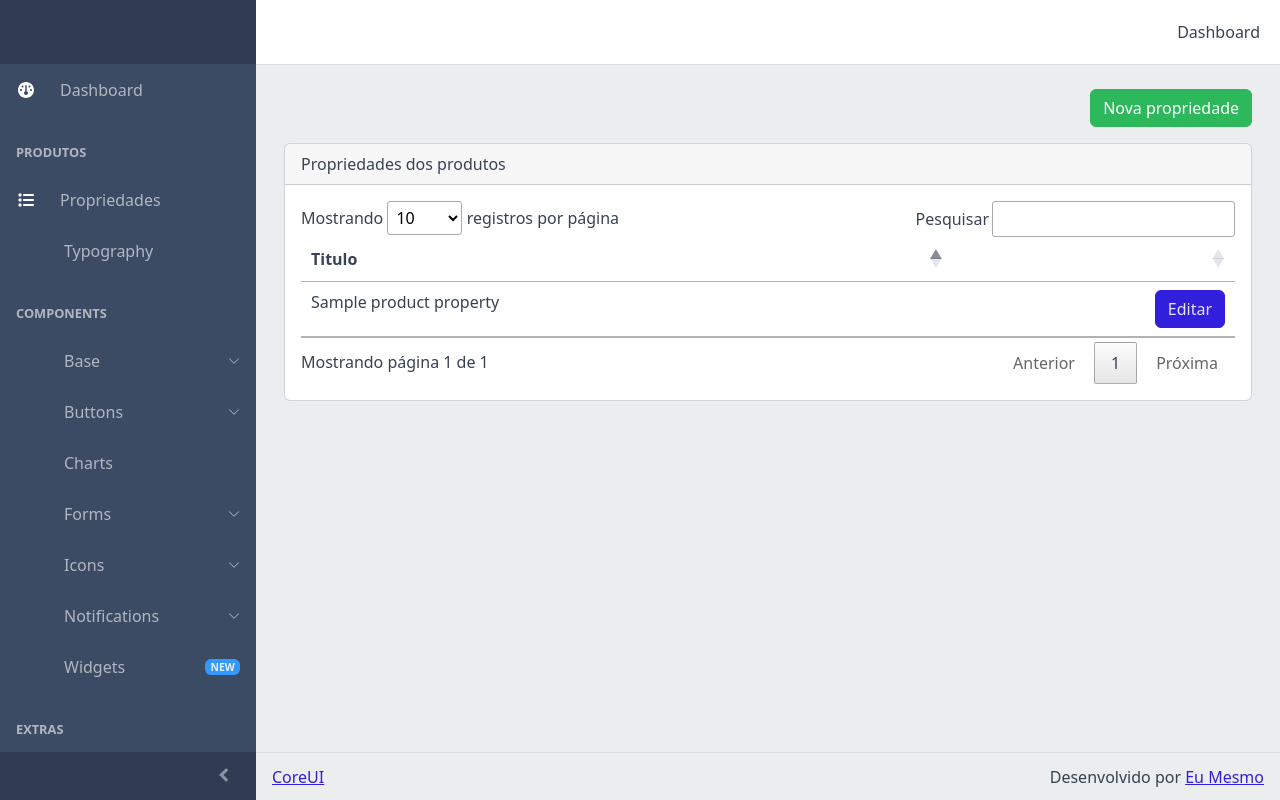
After one commit to MrFrezza/php-training, a Symfony app: template templates/admin/product_property/index.html.twig in a window 1280 px wide. The commit adds this page. Run offline with Twig, Linux system fonts and the light colour scheme; the template is opened without the code that fills it: most values are stand-ins (such as "Sample title", 1, 10 or a date in 2020); some libraries are stand-ins or nearby versions.

Commit message:
Crud de propriedades

```diff
--- /dev/null
+++ b/templates/admin/product_property/_delete_form.html.twig
@@ -0,0 +1,4 @@
+<form method="post" action="{{ path('app_admin_product_property_delete', {'id': product_property.id}) }}" onsubmit="return confirm('Quer mesmo apagar este item?');">
+    <input type="hidden" name="_token" value="{{ csrf_token('delete' ~ product_property.id) }}">
+    <button class="btn btn-danger ms-3 text-white float-end">Deletar</button>
+</form>
--- /dev/null
+++ b/templates/admin/product_property/index.html.twig
@@ -0,0 +1,72 @@
+{% extends 'base.html.twig' %}
+
+{% block title %}Lista de Propriedades de produtos{% endblock %}
+
+{% block javascripts %}
+    <script src="https://code.jquery.com/jquery-3.7.1.min.js" integrity="sha256-/JqT3SQfawRcv/BIHPThkBvs0OEvtFFmqPF/lYI/Cxo=" crossorigin="anonymous"></script>
+    <script>
+        $(document).ready(function () {
+            $('#tabela').DataTable({
+                "lengthMenu": [[ 10, 25, 50, 100,-1], [ 10, 25, 50, 100,"Todos"]],
+                "language": {
+                    "lengthMenu": "Mostrando _MENU_ registros por página",
+                    "zeroRecords": "Nada encontrado",
+                    "info": "Mostrando página _PAGE_ de _PAGES_",
+                    "infoEmpty": "Nenhum registro disponível",
+                    "infoFiltered": "(filtrado de _MAX_ registros no total)",
+                    "search": " Pesquisar",
+
+                    "paginate": {
+                        "first": "Primeira",
+                        "last": "Última",
+                        "next": "Próxima",
+                        "previous": "Anterior"
+                    },
+                }
+            });
+        });
+    </script>
+{% endblock %}
+
+{% block body %}
+
+    <link href="https://cdn.datatables.net/v/dt/dt-2.3.3/datatables.min.css" rel="stylesheet" integrity="sha384-C0ogMvg31Mu1GWzYxEEobPIlBlGbp/DY94Le4M9y/HFd9VGLT1zWL7MErNMsM2x6" crossorigin="anonymous">
+    <script src="https://cdn.datatables.net/v/dt/dt-2.3.3/datatables.min.js" integrity="sha384-qyN6ZT87DHLvgCDC+GYE3myTUDGpz3swpW19cYxOh4oa/8GNSGPMteQwbyM6Ot0D" crossorigin="anonymous"></script>
+
+
+    <div class="row text-end">
+        <div class="col">
+            <a class="mb-3 btn btn-success text-white" href="{{ path('app_admin_product_property_new') }}">Nova propriedade</a>
+        </div>
+    </div>
+
+    <div class="card">
+        <div class="card-header">
+            Propriedades dos produtos
+        </div>
+        <div class="card-body">
+            <table class="table" id="tabela">
+                <thead>
+                <tr>
+                    <th>Titulo</th>
+                    <th></th>
+                </tr>
+                </thead>
+                <tbody>
+                {% for product_property in product_properties %}
+                    <tr>
+                        <td>{{ product_property.title }}</td>
+                        <td>
+                            <a class="btn btn-primary float-end" href="{{ path('app_admin_product_property_edit', {'id': product_property.id}) }}">Editar</a>
+                        </td>
+                    </tr>
+                {% else %}
+                    <tr>
+                        <td colspan="3">no records found</td>
+                    </tr>
+                {% endfor %}
+                </tbody>
+            </table>
+        </div>
+    </div>
+{% endblock %}
--- a/templates/base.html.twig
+++ b/templates/base.html.twig
@@ -36,15 +36,23 @@
         </svg>
     </div>
     <ul class="sidebar-nav" data-coreui="navigation" data-simplebar="">
-        <li class="nav-item"><a class="nav-link" href="{{ path('app_admin_dashboard') }}">
-                <svg class="nav-icon">
-                    <use xlink:href="vendors/@coreui/icons/svg/free.svg#cil-speedometer"></use>
-                </svg> Dashboard </a></li>
-        <li class="nav-title">Theme</li>
-        <li class="nav-item"><a class="nav-link" href="colors.html">
-                <svg class="nav-icon">
-                    <use xlink:href="vendors/@coreui/icons/svg/free.svg#cil-drop"></use>
-                </svg> Colors</a></li>
+        <li class="nav-item"><a class="nav-link" href="{{ path('app_admin_dashboard') }}" >
+                <svg xmlns="http://www.w3.org/2000/svg" viewBox="0 0 640 640" width="20" fill="white" class="me-4">
+                    <path d="M64 320C64 178.6 178.6 64 320 64C461.4 64 576 178.6 576 320C576 461.4 461.4 576 320 576C178.6 576 64 461.4 64 320zM384 416C384 389.1 367.5 366.1 344 356.7L344 184C344 170.7 333.3 160 320 160C306.7 160 296 170.7 296 184L296 356.7C272.5 366.2 256 389.2 256 416C256 451.3 284.7 480 320 480C355.3 480 384 451.3 384 416zM208 240C225.7 240 240 225.7 240 208C240 190.3 225.7 176 208 176C190.3 176 176 190.3 176 208C176 225.7 190.3 240 208 240zM192 320C192 302.3 177.7 288 160 288C142.3 288 128 302.3 128 320C128 337.7 142.3 352 160 352C177.7 352 192 337.7 192 320zM480 352C497.7 352 512 337.7 512 320C512 302.3 497.7 288 480 288C462.3 288 448 302.3 448 320C448 337.7 462.3 352 480 352zM464 208C464 190.3 449.7 176 432 176C414.3 176 400 190.3 400 208C400 225.7 414.3 240 432 240C449.7 240 464 225.7 464 208z"/></svg>
+                Dashboard
+            </a>
+
+        </li>
+
+        <li class="nav-title">Produtos</li>
+        <li class="nav-item">
+            <a class="nav-link" href="{{ path('app_admin_product_property_index') }}">
+                <svg xmlns="http://www.w3.org/2000/svg" viewBox="0 0 640 640" width="20" fill="white" class="me-4">
+                    <path d="M104 112C90.7 112 80 122.7 80 136L80 184C80 197.3 90.7 208 104 208L152 208C165.3 208 176 197.3 176 184L176 136C176 122.7 165.3 112 152 112L104 112zM256 128C238.3 128 224 142.3 224 160C224 177.7 238.3 192 256 192L544 192C561.7 192 576 177.7 576 160C576 142.3 561.7 128 544 128L256 128zM256 288C238.3 288 224 302.3 224 320C224 337.7 238.3 352 256 352L544 352C561.7 352 576 337.7 576 320C576 302.3 561.7 288 544 288L256 288zM256 448C238.3 448 224 462.3 224 480C224 497.7 238.3 512 256 512L544 512C561.7 512 576 497.7 576 480C576 462.3 561.7 448 544 448L256 448zM80 296L80 344C80 357.3 90.7 368 104 368L152 368C165.3 368 176 357.3 176 344L176 296C176 282.7 165.3 272 152 272L104 272C90.7 272 80 282.7 80 296zM104 432C90.7 432 80 442.7 80 456L80 504C80 517.3 90.7 528 104 528L152 528C165.3 528 176 517.3 176 504L176 456C176 442.7 165.3 432 152 432L104 432z"/></svg>
+                Propriedades
+            </a>
+        </li>
+
         <li class="nav-item"><a class="nav-link" href="typography.html">
                 <svg class="nav-icon">
                     <use xlink:href="vendors/@coreui/icons/svg/free.svg#cil-pencil"></use>
```
Also changed, not shown: src/Controller/admin/ProductPropertyController.php (added, +81 -0 lines), src/Form/ProductPropertyType.php (added, +25 -0 lines), templates/admin/product_property/_form.html.twig (added, +10 -0 lines), templates/admin/product_property/edit.html.twig (added, +13 -0 lines), templates/admin/product_property/new.html.twig (added, +11 -0 lines), templates/admin/product_property/show.html.twig (added, +26 -0 lines).
